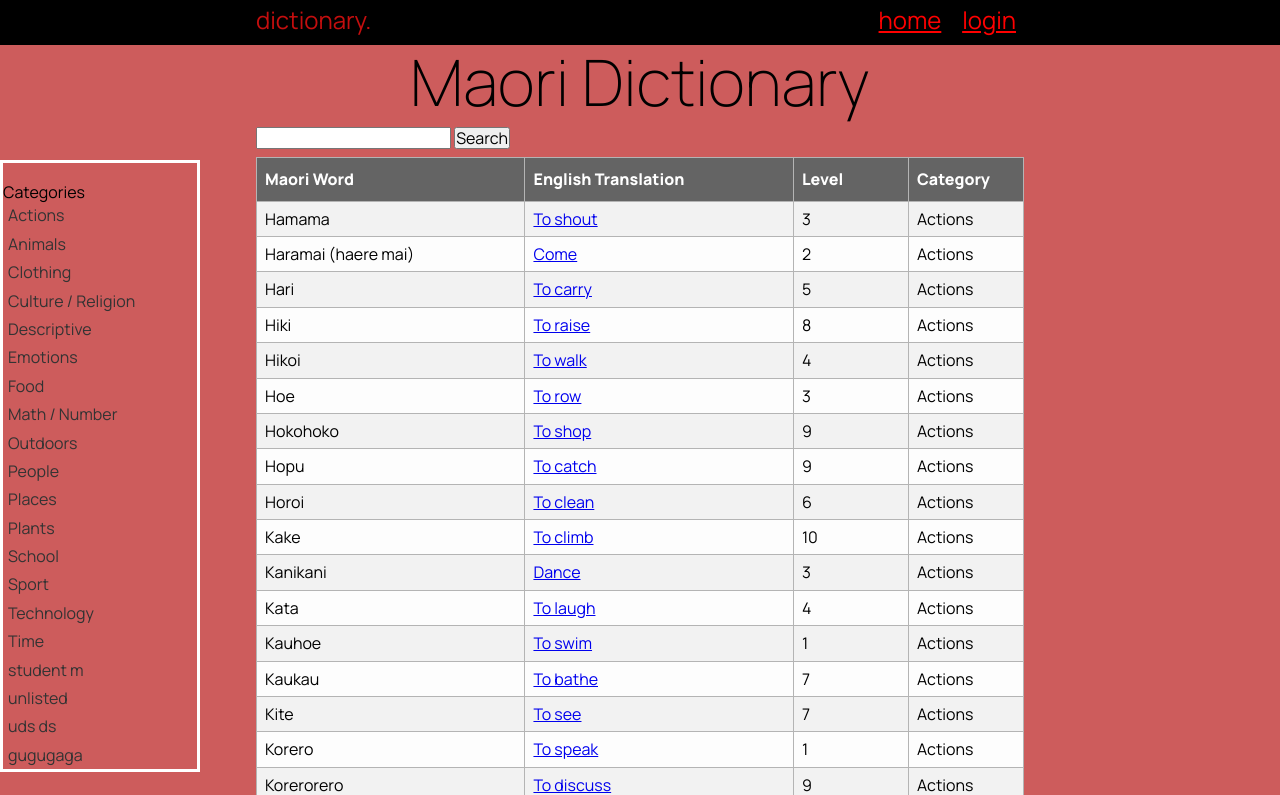
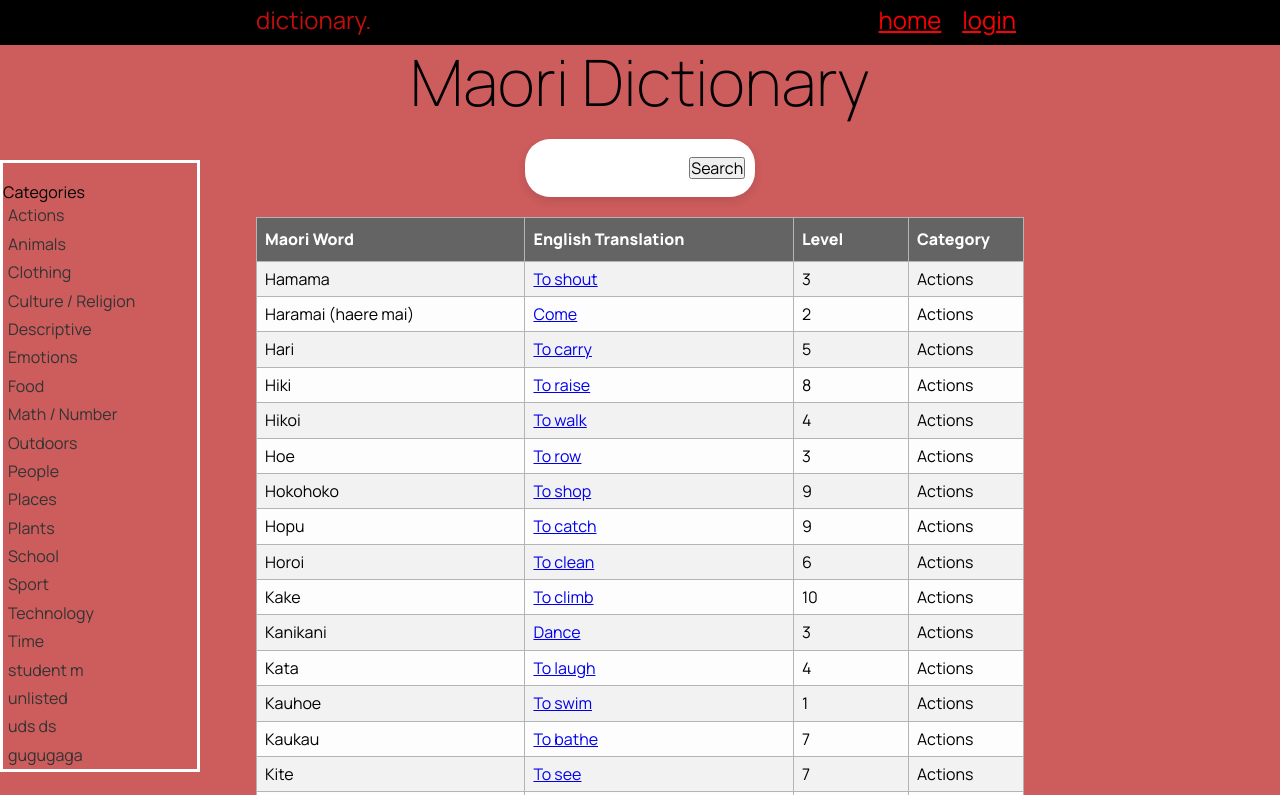
Before and after one commit to rohit-medarametla/Dictionary-Maori, a Flask app: page /allwords in a window 1280 px wide. Shown: the top 795 px of the page. Run offline with Flask 3, Linux system fonts and the light colour scheme; data comes from the database, SQL or seed files in the repository; both versions use the stored data as it was after the commit.

Commit message:
minor changes made

```diff
--- a/app.py
+++ b/app.py
@@ -196,7 +196,7 @@ def render_word_detail(word_id):
                           "INNER JOIN category c ON m.cat_id_fk = c.cat_id WHERE word_id=?", (word_id,))
 
     # Render the word_detail.html template with the retrieved word information and pass it to the template.
-    return render_template("word_detail.html", wordinfo=about_word,  logged_in=is_logged_in(), categories=category_list)
+    return render_template("word_detail.html", wordinfo=about_word,  logged_in=is_logged_in(), categories=category_list, is_teacher=is_teacher())
 
 
 
@@ -275,8 +275,7 @@ def add_word():
         user_id = session.get('user_id')
 
         # Get the current date and time
-        date_added = datetime.today().strftime('%Y-%m-%d')
-        time_added = datetime.now().strftime('%Y-%m-%d %H:%M:%S')
+        date_time_added = datetime.now().strftime('%Y-%m-%d %H:%M:%S')
 
         # Grabs the category ID from the form data
         category = request.form.get('cat_id')
@@ -286,8 +285,8 @@ def add_word():
 
         # Insert the new word into the database
         put_data('INSERT INTO Dictionary (Maori, English, Definition, level, image,  cat_id_fk, entry_date,'
-                 ' user_id_fk, time_added ) VALUES (?,?,?,?,?,?,?,?,?)',
-                 (mao_word, eng_word, deff, level, image, cat_id, date_added, user_id, time_added,))
+                 ' user_id_fk ) VALUES (?,?,?,?,?,?,?,?)',
+                 (mao_word, eng_word, deff, level, image, cat_id, date_time_added, user_id,))
 
     # Redirect to the admin page after adding the word
     return redirect('/admin')
@@ -338,7 +337,7 @@ def edit_word(word_id):
 
     # Render the edit.html template with the retrieved data and pass it to the template
     return render_template('edit.html', logged_in=is_logged_in(), word_de=about_word, word_id=word_id,
-                           categories=category_list)
+                           categories=category_list, is_teacher=is_teacher())
 
 
 # Route for rendering the delete page for category
@@ -471,7 +470,7 @@ def table():
     print(words_list)
 
     # Render the allwords.html template with the list of words and other data
-    return render_template("allwords.html", word=words_list, logged_in=is_logged_in(), categories=category_list)
+    return render_template("allwords.html", word=words_list, logged_in=is_logged_in(), categories=category_list, is_teacher=is_teacher())
 
 
 if __name__ == '__main__':
--- a/static/style.css
+++ b/static/style.css
@@ -355,3 +355,40 @@ td, th {
 .link-button:hover {
     color: darkblue; /* Optional: change color on hover */
 }
+/* Styling for the search bar */
+.search-bar {
+    display: flex;
+    justify-content: center;
+    align-items: center;
+    margin: 20px auto;
+    padding: 10px;
+    width: 30%;
+    max-width: 600px;
+    background-color: #fff;
+    border-radius: 25px;
+    box-shadow: 0 4px 8px rgba(0, 0, 0, 0.1);
+}
+
+.search-bar input[type="text"] {
+    width: 80%;
+    padding: 10px;
+    border: none;
+    border-radius: 25px;
+    outline: none;
+    font-size: 1rem;
+}
+
+.search-bar button {
+    width: 20%;
+    padding: 10px;
+    border: none;
+    background-color: indianred;
+    color: white;
+    border-radius: 25px;
+    cursor: pointer;
+    font-size: 1rem;
+}
+
+.search-bar button:hover {
+    background-color: darkred;
+}
--- a/templates/allwords.html
+++ b/templates/allwords.html
@@ -10,7 +10,7 @@
 
 <div class="searchbar">
     <!-- Search bar section -->
-    <form method="POST" action="/search">
+    <form method="POST" action="/search" class="search-bar">
         <!-- Form for search functionality; sends POST request to /search -->
         <input type="text" name="search" id="search">
         <!-- Text input for search query -->
```
Also changed, not shown: templates/word_detail.html (+9 -0 lines), Maori.db.
